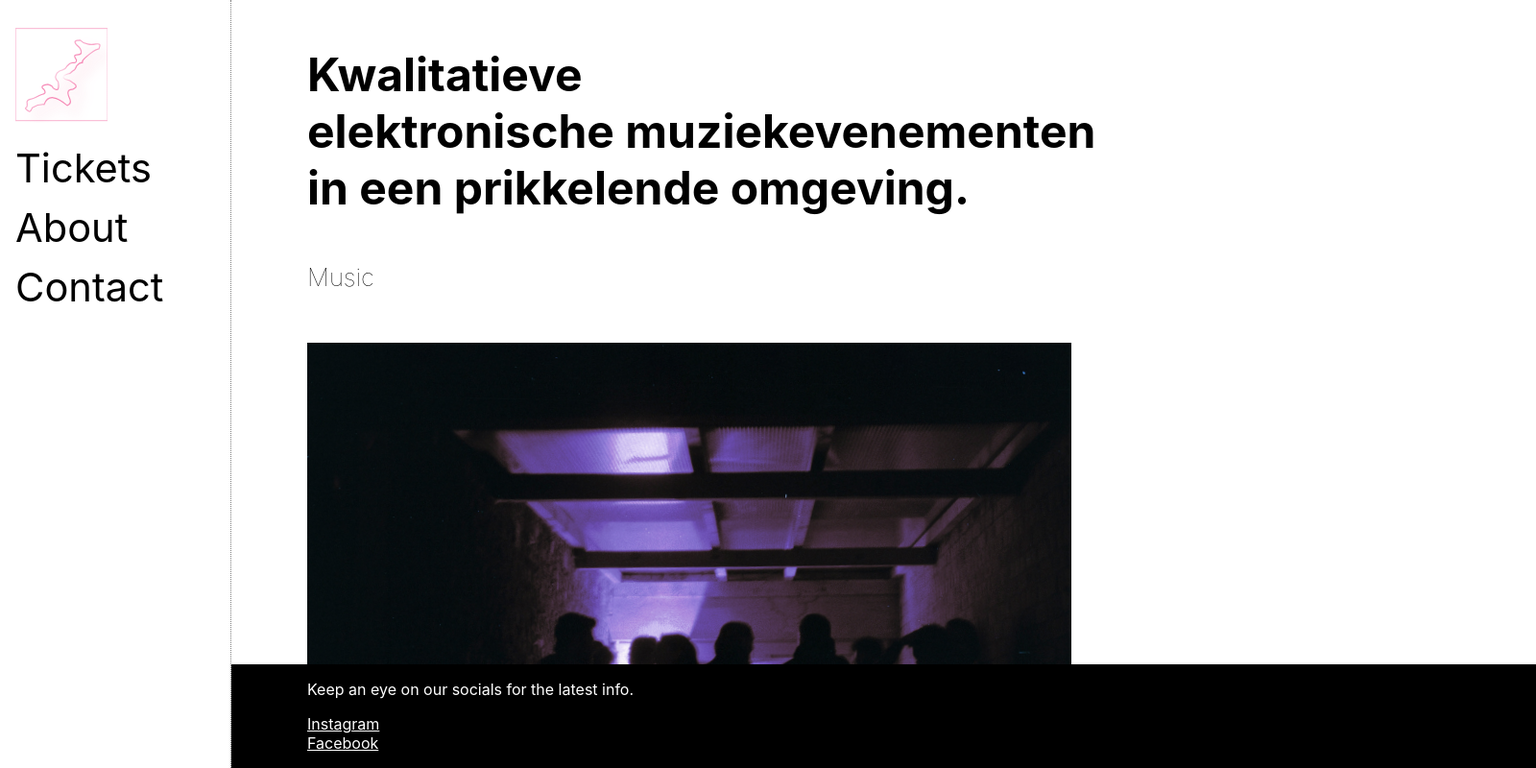
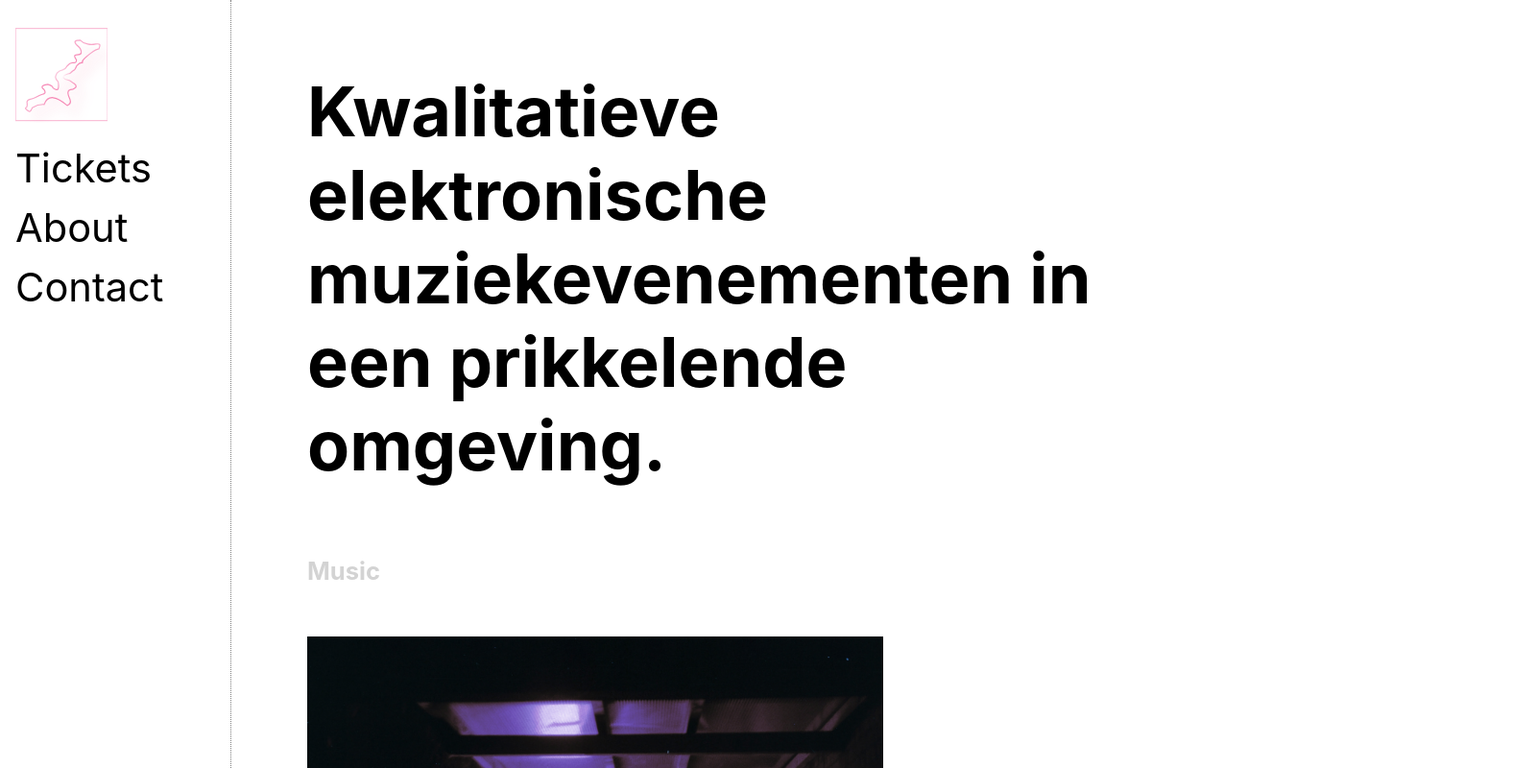
Before and after one commit to SamuelTocci/Affair, a React (Create React App) app: page / in a window 1280 px wide. Shown: the top 800 px of the page at 96% size, 1600 px wide, since content can reach past the window. Built offline with nearby package versions, Linux system fonts and the light colour scheme.

Commit message:
disabled footer because it brokey

```diff
--- a/src/App.js
+++ b/src/App.js
@@ -9,7 +9,6 @@ function App() {
     <div className={App}>
         <NavBar/>
         <Main/>
-        <Footer/>
     </div>
   );
 }
--- a/src/components/BigText.css
+++ b/src/components/BigText.css
@@ -1,7 +1,8 @@
 .intro {
-    font-weight: bold;
-    font-size: 3em;
-    padding-left: 320px;
+    font-weight: bolder;
+    font-size: 4.5em;
+    text-align: left;
+    max-width: 900px;
 }
 
 ::selection{
--- a/src/components/BigText.js
+++ b/src/components/BigText.js
@@ -5,9 +5,7 @@ const BigText = () => {
     return (
         <div className={"intro"}>
             <p>
-                Kwalitatieve <br/>
-                elektronische muziekevenementen <br/>
-                in een prikkelende omgeving.
+                Kwalitatieve elektronische muziekevenementen in een prikkelende omgeving.
             </p>
         </div>
     );
--- a/src/components/Footer.css
+++ b/src/components/Footer.css
@@ -2,11 +2,13 @@
     padding-left: 320px;
     position: absolute;
     bottom: 0px;
-    width: 100%;
+    width: 83.5%;
+    height: auto;
     color: white;
     background-color: black;
     display: flex;
     text-align: left;
+    flex-shrink: 0;
 }
 
 a {
--- a/src/components/Footer.js
+++ b/src/components/Footer.js
@@ -3,7 +3,7 @@ import FooterStyle from "./Footer.css"
 
 function Footer(){
     return(
-        <div className={'footer-container'}>
+        <footer className={'footer-container'}>
             <section className={"footer-socials"}>
                 <p className={"footer-socials-heading"}>
                     Keep an eye on our socials for the latest info.
@@ -14,7 +14,7 @@ function Footer(){
                     <a href={"#"}>Facebook</a>
                 </p>
             </section>
-        </div>
+        </footer>
     );
 }
 
--- a/src/components/PictureText.css
+++ b/src/components/PictureText.css
@@ -1,11 +1,12 @@
 .Category{
-    font-weight: lighter;
     font-size: 1.6em;
     padding-bottom: 0.2em;
+    color: lightgrey;
+    font-weight: bold;
 }
 
 .Title{
-    font-weight: Bolder;
+    font-weight: Bold;
     font-size: 3em;
     padding-bottom: 0.3em;
     max-width: 600px;
--- a/src/components/PictureText.js
+++ b/src/components/PictureText.js
@@ -8,7 +8,7 @@ const PictureText = (props) => {
             {props.category}
         </div>
         <div className={"Title"}>
-            <p className={"Img"}><img src={props.img}/></p>
+            <p className={"Img"}><img src={props.img} width={600}/></p>
             <p>{props.title}</p>
         </div>
         <div className={"Text"}>
--- a/src/pages/Home.css
+++ b/src/pages/Home.css
@@ -1,3 +1,10 @@
 .wrapper{
     padding-left: 320px;
+    height: 100%;
+    flex: 1 0 auto;
 }
+
+body{
+    display: flex;
+    flex-direction: column;
+}
--- a/src/pages/Home.js
+++ b/src/pages/Home.js
@@ -8,15 +8,16 @@ import musicPicture from "../res/clubPicture1.PNG"
 
 const Home = () => {
     return (
-    <>
-    <BigText/>
+    <body>
     <div className={"wrapper"}>
+        <BigText/>
         <PictureText  category={"Music"} title={"Internationale, nationale en lokale artiesten samen op één line-up"} text={"Op vlak van muziek, staan we voor kwaliteitsvolle elektronische muziek. We zien internationale,\n" +
         "nationale en lokale artiesten samen op een line-up staan, om zo lokaal te talent te steunen, maar\n" +
         "ook de kwaliteit van ons evenement te garanderen. Binnen de alternatieve elektronische muziek\n" +
         "scene focussen we vooral op house, techno en alles ertussen."} img={musicPicture}/>
+        <div className={"push"}></div>
     </div>
-    </>
+    </body>
     );
 }
 
```
